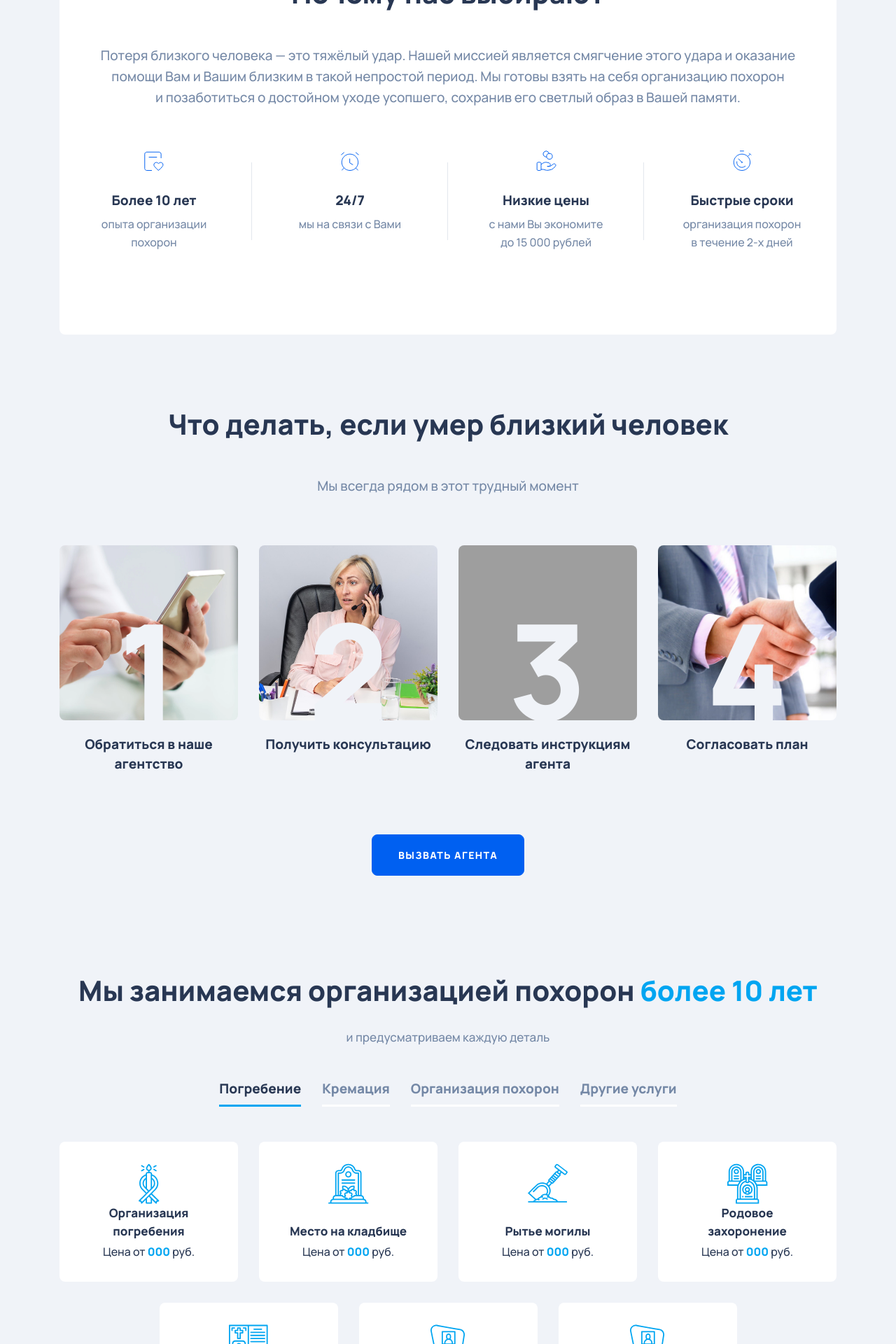
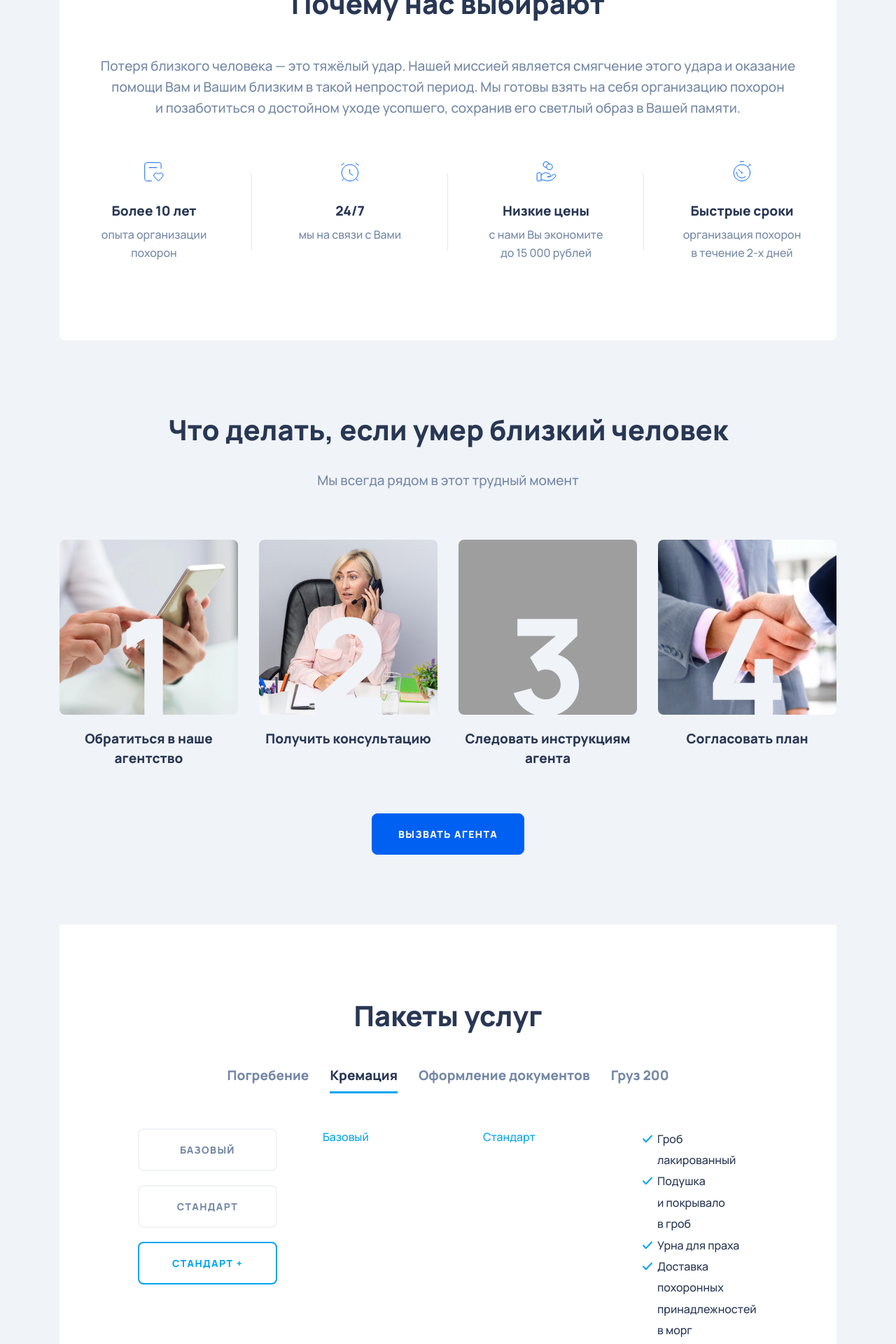
Before and after one commit to MegaFronTeam/0005gkrs, a web app: file public/index.html in a window 1280 px wide. Shown: the part 1240-3160 px from the top of the page at 70% size. Run offline with its HTML, style and script files only (its server is not run), Linux system fonts and the light colour scheme; grey boxes are pictures that could not be loaded.

Commit message:
sReferences added

```diff
--- a/public/index.html
+++ b/public/index.html
@@ -30,10 +30,10 @@
 						</div>
 						<div class="topLine__right col">
 							<div class="topLine__header row">
-								<div class="col">
+								<div class="col-12 col-xl">
 									<h1 class="small">Ритуальные услуги в&nbsp;Санкт-Петербурге и&nbsp;области</h1>
 								</div>
-								<div class="col">
+								<div class="col col-xl">
 									<ul>
 										<li><a class="small" href="#">О компании</a></li>
 										<li><a class="small" href="#">Цены</a></li>
@@ -248,6 +248,92 @@
 				</div>
 			</section>
 			<!-- end sSteps-->
+			<!-- start sPackages-->
+			<section class="sPackages section" id="sPackages">
+				<div class="container">
+					<div class="sPackages__container">
+						<div class="section-title text-center">
+							<h2>Пакеты услуг</h2>
+						</div>
+						<div class="tabs">
+							<div class="tabs__caption">
+								<div class="tabs__btn">
+									<h5>Погребение</h5>
+								</div>
+								<div class="tabs__btn active">
+									<h5>Кремация</h5>
+								</div>
+								<div class="tabs__btn">
+									<h5>Оформление документов</h5>
+								</div>
+								<div class="tabs__btn">
+									<h5>Груз 200</h5>
+								</div>
+							</div>
+							<div class="tabs__content">
+								<p>Погребение</p>
+							</div>
+							<div class="tabs__content active">
+								<div class="tabs-vert row">
+									<div class="tabs-vert__caption col-12 col-md-4 col-xl-3">
+										<div class="tabs-vert__btn">
+											<button class="sPackages__btn btn btn-outline-info" type="button">Базовый
+											</button>
+										</div>
+										<div class="tabs-vert__btn">
+											<button class="sPackages__btn btn btn-outline-info" type="button">Стандарт
+											</button>
+										</div>
+										<div class="tabs-vert__btn active">
+											<button class="sPackages__btn btn btn-outline-info" type="button">Стандарт +
+											</button>
+										</div>
+									</div>
+									<div class="tabs-vert__content col">
+										<p>Базовый</p>
+									</div>
+									<div class="tabs-vert__content col">
+										<p>Стандарт</p>
+									</div>
+									<div class="tabs-vert__content col">
+										<ul>
+											<li>Гроб лакированный</li>
+											<li>Подушка и&nbsp;покрывало в&nbsp;гроб</li>
+											<li>Урна для праха</li>
+											<li>Доставка похоронных принадлежностей в&nbsp;морг</li>
+											<li>Транспорт: Морг в&nbsp;черте города-Крематорий</li>
+											<li>Услуги крематория</li>
+											<li>Сдача урны</li>
+											<li>Оформление заказа</li>
+											<li>Первичное обращение в&nbsp;морг</li>
+											<li>Получение медицинского свидетельства о&nbsp;смерти</li>
+											<li>Оплата услуг морга</li>
+											<li>Сдача одежды в&nbsp;морг</li>
+											<li>Получение гербового свидетельства в&nbsp;ЗАГС</li>
+											<li>Агентское сопровождение покойного в&nbsp;день похорон от&nbsp;морга до&nbsp;места прощания</li>
+											<li>Агентское сопровождение покойного в&nbsp;день похорон от&nbsp;места прощания до&nbsp;крематория</li>
+											<li>Предоставление зала крематория для прощания</li>
+											<li>Получение урны, доставка в&nbsp;агентство</li>
+										</ul>
+										<p>*Возможно дистанционное оформление</p>
+										<div class="sPackages__price">от 55 000 рублей
+										</div>
+										<a class="sPackages__btn btn btn-secondary" href="#">Оставить заявку
+										</a>
+									</div>
+								</div>
+							</div>
+							<div class="tabs__content">
+								<p>Оформление документов</p>
+							</div>
+							<div class="tabs__content">
+								<p>Груз 200</p>
+							</div>
+						</div>
+					</div>
+				</div>
+			</section>
+			<!-- end sPackages-->
 			<!-- start sServices-->
 			<section class="sServices section" id="sServices">
 				<div class="container">
@@ -943,6 +1029,41 @@
 				</div>
 			</section>
 			<!-- end sProductsPreview-->
+			<!-- start sReferences-->
+			<section class="sReferences section" id="sReferences">
+				<div class="container">
+					<div class="section-title text-center">
+						<h2>Справочные данные</h2>
+					</div>
+					<div class="tabs">
+						<div class="tabs__caption active">
+							<div class="tabs__btn">
+								<h5>Морги</h5>
+							</div>
+							<div class="tabs__btn">
+								<h5>Кладбища</h5>
+							</div>
+							<div class="tabs__btn">
+								<h5>Крематории</h5>
+							</div>
+							<div class="tabs__btn">
+								<h5>Колумбарии</h5>
+							</div>
+						</div>
+						<div class="tabs__content active">
+							<div class="sReferences__map-wrap"><script type="text/javascript" charset="utf-8" async src="https://api-maps.yandex.ru/services/constructor/1.0/js/?um=constructor%3A1ef6a33a0537480fb5277d58b79e0e9c1c4d5dc23f0c9366d6cd6ed58e74cf45&amp;width=100%25&amp;height=400&amp;lang=ru_RU&amp;scroll=false"></script>
+							</div>
+							<a class="sReferences__btn btn btn-secondary" href="#">Подробнее
+							</a>
+						</div>
+						<div class="tabs__content"></div>
+						<div class="tabs__content"></div>
+						<div class="tabs__content"></div>
+					</div>
+					<div class="row"></div>
+				</div>
+			</section>
+			<!-- end sReferences-->
 			<!-- start sHowWeWork-->
 			<section class="sHowWeWork section" id="sHowWeWork">
 				<div class="container">
--- a/public/js/common.js
+++ b/public/js/common.js
@@ -288,6 +288,7 @@ function eventHandler() {
 	// JSCCommon.ifie();
 	JSCCommon.modalCall();
 	JSCCommon.tabscostume('tabs');
+	JSCCommon.tabscostume('tabs-vert');
 	JSCCommon.mobileMenu();
 	// JSCCommon.inputMask();
 	// JSCCommon.sendForm();
--- a/sourse/js/common.js
+++ b/sourse/js/common.js
@@ -288,6 +288,7 @@ function eventHandler() {
 	// JSCCommon.ifie();
 	JSCCommon.modalCall();
 	JSCCommon.tabscostume('tabs');
+	JSCCommon.tabscostume('tabs-vert');
 	JSCCommon.mobileMenu();
 	// JSCCommon.inputMask();
 	// JSCCommon.sendForm();
--- a/sourse/pug/blocks/sWhy/_sWhy.scss
+++ b/sourse/pug/blocks/sWhy/_sWhy.scss
@@ -4,7 +4,7 @@
 		// --sPB: ;
 		--sTPB: #{rem(43)};
 	&__inner {
-		padding: rem(105) 10px  rem(62);
+		padding: rem(105) 10px  rem(55);
 		background-color: $white;
 		border-radius: $border-radius;
 		margin: 0 auto;
--- a/sourse/pug/blocks/top-nav/_navMenu.scss
+++ b/sourse/pug/blocks/top-nav/_navMenu.scss
@@ -5,8 +5,11 @@
 		text-align: center;
 		@include roww(34px);
 		flex-wrap: wrap;
-		justify-content: end;
+		justify-content: flex-end;
 	}
+	// @include media-breakpoint-up(xl) {
+	// 	@include roww(34px);
+	// }
 
 	list-style: none;
 	position: relative;
--- a/sourse/pug/blocks/top-nav/_top-nav.scss
+++ b/sourse/pug/blocks/top-nav/_top-nav.scss
@@ -14,7 +14,7 @@
 
 	button {
 		display: flex;
-		justify-content: start;
+		justify-content: flex-start;
 		padding: rem(13) rem(43) rem(13) rem(8);
 		background-image: url('../img/btn-arrow.svg');
 		background-repeat: no-repeat;
--- a/sourse/pug/blocks/topLine/_topLine.pug
+++ b/sourse/pug/blocks/topLine/_topLine.pug
@@ -8,9 +8,9 @@ mixin topLine()
 						+img('img/logo.png')
 				+e.right.col
 					+e.header.row
-						.col
+						.col-12.col-xl
 							h1.small Ритуальные услуги в&nbsp;Санкт-Петербурге и&nbsp;области
-						.col
+						.col.col-xl
 							ul
 								li
 									a(href="#").small О компании
--- a/sourse/pug/pages/index.pug
+++ b/sourse/pug/pages/index.pug
@@ -10,8 +10,10 @@ include ../blocks/sWhy/_sWhy.pug
 include ../blocks/sSteps/_sSteps.pug
 include ../blocks/sServices/_sServices.pug
 include ../blocks/sProductsPreview/_sProductsPreview.pug
+include ../blocks/sReferences/_sReferences.pug
 include ../blocks/sHowWeWork/_sHowWeWork.pug
 include ../blocks/sOurFaces/_sOurFaces.pug
+include ../blocks/sPackages/_sPackages.pug
 
 include ../blocks/sContact/_sContact.pug
 include ../blocks/sForm/_sForm.pug
@@ -35,9 +37,10 @@ block pagecontent
 	+headerBlock
 	+sWhy()
 	+sSteps()
+	+sPackages()
 	+sServices('true', 'true')
 	+sProductsPreview()
-	//- block with map
+	+sReferences()
 	+sHowWeWork()
 	+sOurFaces
 	+footer()
--- a/sourse/sass/_base.scss
+++ b/sourse/sass/_base.scss
@@ -497,3 +497,8 @@ iframe {
 .btn-primary {
 	color: $white;
 }
+
+.btn-outline-info {
+	color: $info;
+	border: 1px solid $info;
+}
--- a/sourse/sass/main.scss
+++ b/sourse/sass/main.scss
@@ -112,8 +112,10 @@ $output-bourbon-deprecation-warnings: false;
 @import '../pug/blocks/headerBlock/_headerBlock.scss';
 @import '../pug/blocks/sWhy/_sWhy.scss';
 @import '../pug/blocks/sSteps/_sSteps.scss';
+@import '../pug/blocks/sPackages/_sPackages.scss';
 @import '../pug/blocks/sServices/_sServices.scss';
 @import '../pug/blocks/sProductsPreview/_sProductsPreview.scss';
+@import '../pug/blocks/sReferences/_sReferences.scss';
 @import '../pug/blocks/sHowWeWork/_sHowWeWork.scss';
 @import '../pug/blocks/sOurFaces/_sOurFaces.scss';
 
```
Also changed, not shown: sourse/pug/blocks/headerBlock/_headerBlock.scss (+13 -4 lines), sourse/pug/blocks/sPackages/_sPackages.pug (added, +60 -0 lines), sourse/pug/blocks/sPackages/_sPackages.scss (added, +77 -0 lines), sourse/pug/blocks/sReferences/_sReferences.pug (added, +25 -0 lines), sourse/pug/blocks/sReferences/_sReferences.scss (added, +37 -0 lines), sourse/pug/blocks/sSteps/_sSteps.scss (+7 -5 lines), sourse/pug/blocks/topLine/_topLine.scss (+16 -1 lines), public/css/main.min.css, public/img/list-marker.svg (added).
